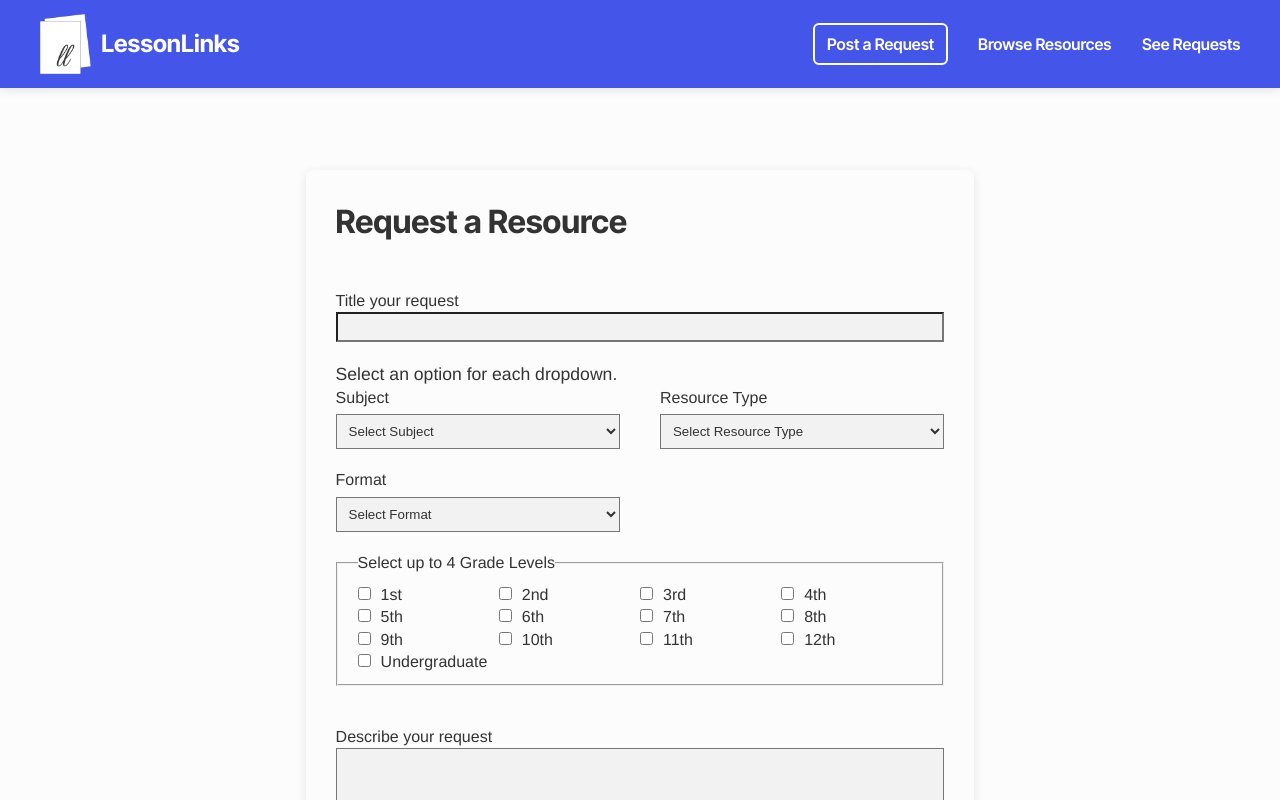
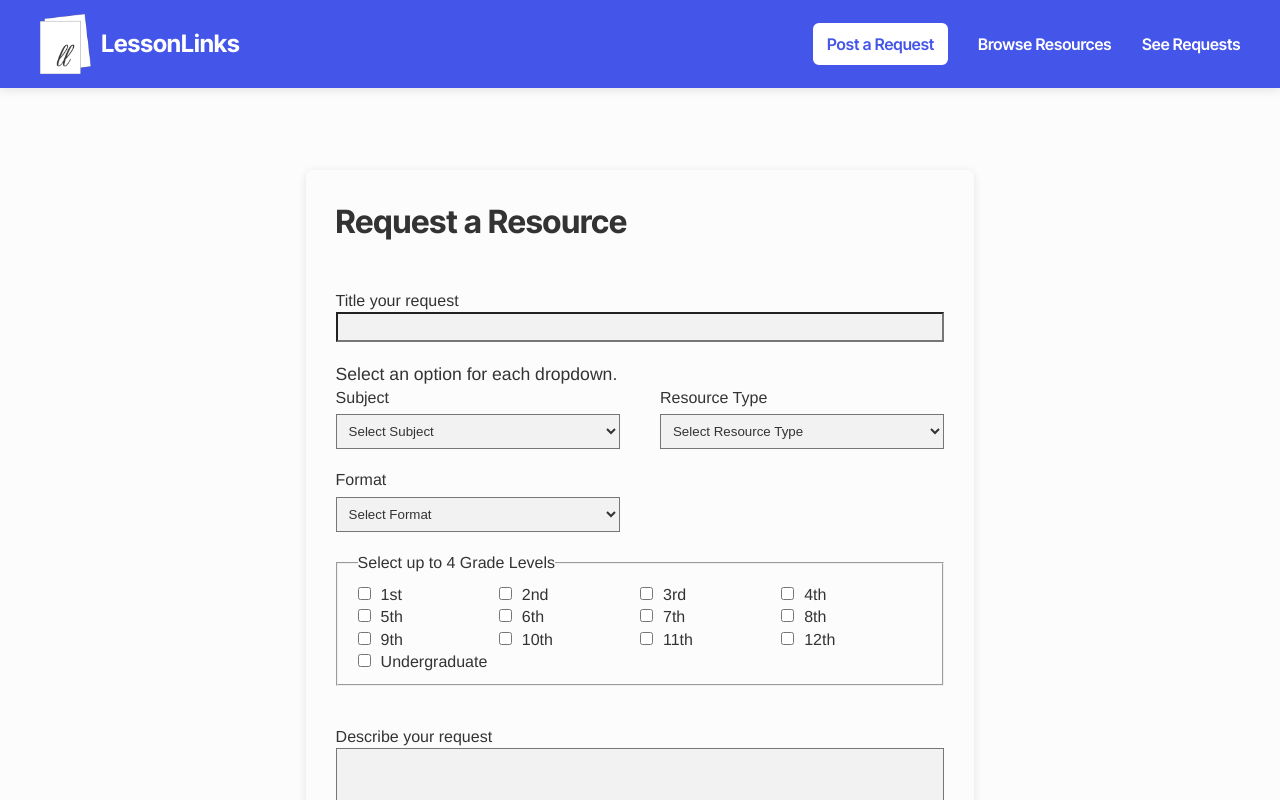
Before and after one commit to JoleneKearse/lessonLinks, a React (Vite) app in the folder client/: page /request in a window 1280 px wide. Shown: the top 800 px of the page. Built offline with nearby package versions, Linux system fonts and the light colour scheme.

Commit message:
Add active state to navigation links

```diff
--- a/client/src/components/Navigation/Navigation.css
+++ b/client/src/components/Navigation/Navigation.css
@@ -111,6 +111,33 @@ nav {
   opacity: 1.0;
 }
 
+/* Active link styles */
+.nav-links a.active-link {
+  position: relative;
+  opacity: 1;
+}
+
+.nav-links a.active-link::after {
+  content: '';
+  position: absolute;
+  bottom: -4px;
+  left: 0;
+  width: 100%;
+  height: 2px;
+  background-color: var(--pure-white);
+}
+
+/* Remove border from bordered-link when active and add overlay effect */
+.nav-links a.bordered-link.active-link {
+  background-color: var(--pure-white);
+  color: var(--bright-bg);
+  opacity: 1;
+}
+
+.nav-links a.bordered-link.active-link::after {
+  display: none; /* Remove the underline for the bordered link */
+}
+
 /* Media queries for responsive design */
 @media screen and (max-width: 992px) {
   nav {
@@ -217,6 +244,17 @@ nav {
   .logo-img {
     height: 40px;
   }
+
+  .nav-links a.active-link::after {
+    bottom: 5px;
+    height: 3px;
+  }
+
+  /* Adjust active bordered link on mobile */
+  .nav-links a.bordered-link.active-link {
+    background-color: var(--pure-white);
+    color: var(--dark);
+  }
 }
 
 @media screen and (max-width: 480px) {
--- a/client/src/components/Navigation/Navigation.jsx
+++ b/client/src/components/Navigation/Navigation.jsx
@@ -14,6 +14,11 @@ function Navigation() {
   const toggleMenu = () => {
     console.log("Toggle menu clicked, current state:", menuOpen);
     setMenuOpen(!menuOpen);
+  };
+
+  // Helper function to check if link is active
+  const isActive = (path) => {
+    return location.pathname === path;
   };
 
   return (
@@ -42,13 +47,28 @@ function Navigation() {
 
         <ul className={`nav-links ${menuOpen ? 'active' : ''}`}>
           <li>
-            <Link to="/request" className="bordered-link">Post a Request</Link>
+            <Link
+              to="/request"
+              className={`bordered-link ${isActive('/request') ? 'active-link' : ''}`}
+            >
+              Post a Request
+            </Link>
           </li>
           <li>
-            <Link to="/browse-resources">Browse Resources</Link>
+            <Link
+              to="/browse-resources"
+              className={isActive('/browse-resources') ? 'active-link' : ''}
+            >
+              Browse Resources
+            </Link>
           </li>
           <li>
-            <Link to="/browse-requests">See Requests</Link>
+            <Link
+              to="/browse-requests"
+              className={isActive('/browse-requests') ? 'active-link' : ''}
+            >
+              See Requests
+            </Link>
           </li>
         </ul>
       </nav>
```
